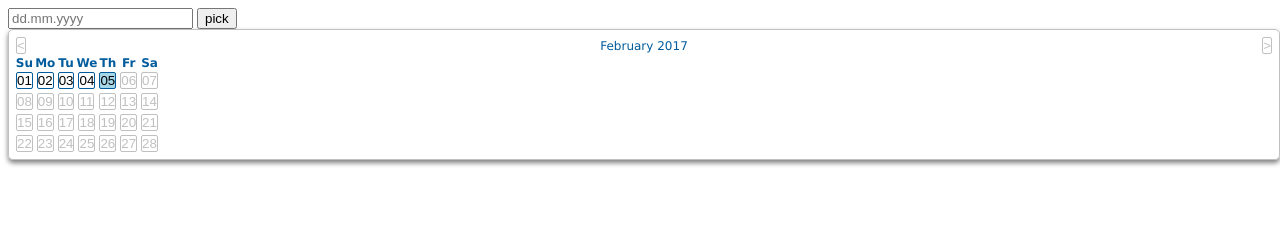
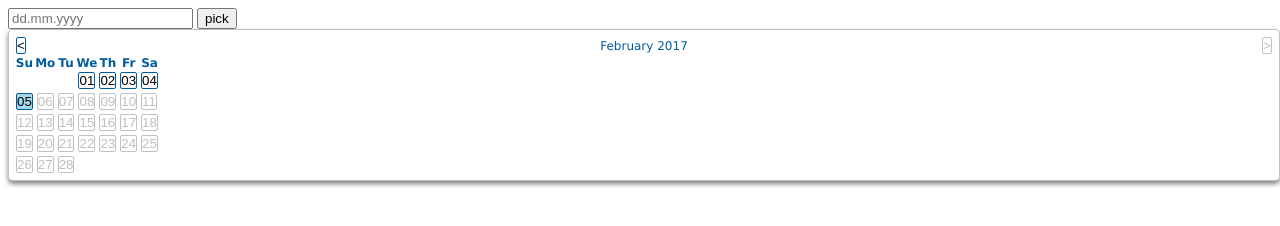
Before and after one commit to hevyweb/hw.datepicker, a plain HTML site: page index.html in a window 1280 px wide. Both pictures are taken after a click on the button "pick". Drawn offline with nearby package versions, Linux system fonts and the light colour scheme.

Commit message:
fixing issues.

```diff
--- a/datepicker.js
+++ b/datepicker.js
@@ -105,6 +105,8 @@ var DatePicker = function(configs){
 
         minDate: minDate,
 
+        startWithMonday: configs.startWithMonday || false,
+
         events: {
             onSelect: null,
             onMonthChange: null
@@ -134,7 +136,7 @@ var DatePicker = function(configs){
             var date = new Date(date),
             prevMonthDate = this.getPrevMonthDate(date),
             nextMonthDate = this.getNextMonthDate(date);
-            console.log(prevMonthDate);
+
             var prevButton = this.renderMonthNavBtn(
                 DatePickerI18.Prev_month,
                 prevMonthDate.getTime(),
@@ -157,9 +159,7 @@ var DatePicker = function(configs){
         },
 
         monthBtnClick: function(e){
-            if ($(this).hasClass('hw_unavailable')){
-                return;
-            }
+            var self = e.data.self;
             self.monthChange(new Date(parseInt($(this).attr('data-date'))));
             if (self.events.onMonthChange){
                 self.events.onMonthChange(e);
@@ -167,16 +167,19 @@ var DatePicker = function(configs){
         },
 
         renderMonthNavBtn: function(label, date, className){
+            var self = this;
             return $('<button />').attr({
                     'type': 'button',
                     'class': 'hw_monthButton ' + className,
                     'aria-label': label,
                     'data-date': date
-                }).on('redraw', function(inactive){
+                }).on('redraw', function(e, inactive){
                     if(inactive){
-                        $(this).addClass('hw_inactive').off('click');
+                        if (!$(this).hasClass('hw_unavailable')){
+                            $(this).addClass('hw_unavailable').off('click');
+                        }
                     } else {
-                        $(this).removeClass('hw_inactive').on('click', this.monthBtnClick);
+                        $(this).removeClass('hw_unavailable').on('click', {'self': self}, self.monthBtnClick);
                     }
                 });
         },
@@ -189,7 +192,7 @@ var DatePicker = function(configs){
 
         renderBodyHeader: function(){
             var bodyHeader = $('<div class="hw_pickerBodyHeader" />');
-            if (!configs.startWithMonday){
+            if (!this.startWithMonday){
                 DatePickerI18.week_name_full.unshift(DatePickerI18.week_name_full.pop());
                 DatePickerI18.week_name_short.unshift(DatePickerI18.week_name_short.pop());
             }
@@ -207,7 +210,8 @@ var DatePicker = function(configs){
             week = 0,
             lastDay = this.getLastDate(dateTiker),
             currentMonth = dateTiker.getMonth();
-            dateTiker.setDate(1 - dateTiker.getDay());
+            dateTiker.setDate(1);console.log(dateTiker.getDay());
+            dateTiker.setDate((this.startWithMonday ? 2 : 1) - dateTiker.getDay());
             while(dateTiker <= lastDay){
                 row = this.renderRow(week);
                 for (var day = 0; day<7; day++){
@@ -277,19 +281,28 @@ var DatePicker = function(configs){
             var lastDate = new Date(date);
             lastDate.setMonth(lastDate.getMonth() + 1);
             lastDate.setDate(0);
+            lastDate.setHours(0);
+            lastDate.setMinutes(0);
+            lastDate.setSeconds(0);
             return lastDate;
         },
 
         getNextMonthDate: function(date){
             var nextMonthDate = new Date(date);
-            nextMonthDate.setMonth(nextMonthDate.getMonth() + 1);
+            nextMonthDate.setMonth(nextMonthDate.getMonth() + 1);//console.log(nextMonthDate);
             nextMonthDate.setDate(1);
+            nextMonthDate.setHours(0);
+            nextMonthDate.setMinutes(0);
+            nextMonthDate.setSeconds(0);//console.log(date, nextMonthDate);
             return nextMonthDate;
         },
 
         getPrevMonthDate: function(date){
             var prevMonthDate = new Date(date);
             prevMonthDate.setDate(0);
+            prevMonthDate.setHours(0);
+            prevMonthDate.setMinutes(0);
+            prevMonthDate.setSeconds(0);
             return prevMonthDate;
         },
 
@@ -308,13 +321,20 @@ var DatePicker = function(configs){
             currentButton.addClass('hw_currentDate');
         },
 
-        monthChange: function(date){
+        monthChange: function(date){//console.log(date);
             this.currentPicker.find('.hw_week').remove();
             this.currentPicker.find('.hw_pickerBody').append(this.renderWeeks(date));
             this.currentPicker.find('.hw_currentMonth')
                 .html(DatePickerI18.month_name[date.getMonth()] + ' ' + date.getFullYear());
-            this.currentPicker.find('.hw_monthLeft').attr('data-date', date.setMonth(date.getMonth() - 1));
-            this.currentPicker.find('.hw_monthRight').attr('data-date', date.setMonth(date.getMonth() + 2));
+            var prevMonthDate = this.getPrevMonthDate(date),
+            nextMonthDate = this.getNextMonthDate(date);
+//console.log(prevMonthDate);console.log(nextMonthDate);
+            this.currentPicker.find('.hw_monthLeft')
+                .trigger('redraw', this.minDate && prevMonthDate<this.minDate)
+                .attr('data-date', prevMonthDate.getTime());
+            this.currentPicker.find('.hw_monthRight')
+                .trigger('redraw', this.maxDate && nextMonthDate>this.maxDate)
+                .attr('data-date', nextMonthDate.getTime());
         },
 
         getFormatedDate: function(date){
--- a/default.css
+++ b/default.css
@@ -24,7 +24,10 @@
     color: white;
 }
 
-.hw_datepicker button.hw_inactive, .hw_datepicker button.hw_unavailable {
+.hw_datepicker button.hw_inactive {
+    display: none;
+}
+.hw_datepicker button.hw_unavailable {
     border: 1px solid silver;
     color: silver;
     cursor: initial;
--- a/index.html
+++ b/index.html
@@ -12,14 +12,12 @@
                 minDate.setDate(minDate.getDate() - 60);
                 var maxDate = new Date();
                 maxDate.setDate(maxDate.getDate()+1);
-
-                console.log(minDate);
-
                 var datePicker = new DatePicker({
                     input: $('input'),
                     trigger: $('button'),
                     minDate: minDate,
-                    maxDate: maxDate
+                    maxDate: maxDate,
+                    startWithMonday: false,//true
                 });
                 datePicker.init();
             });
```
